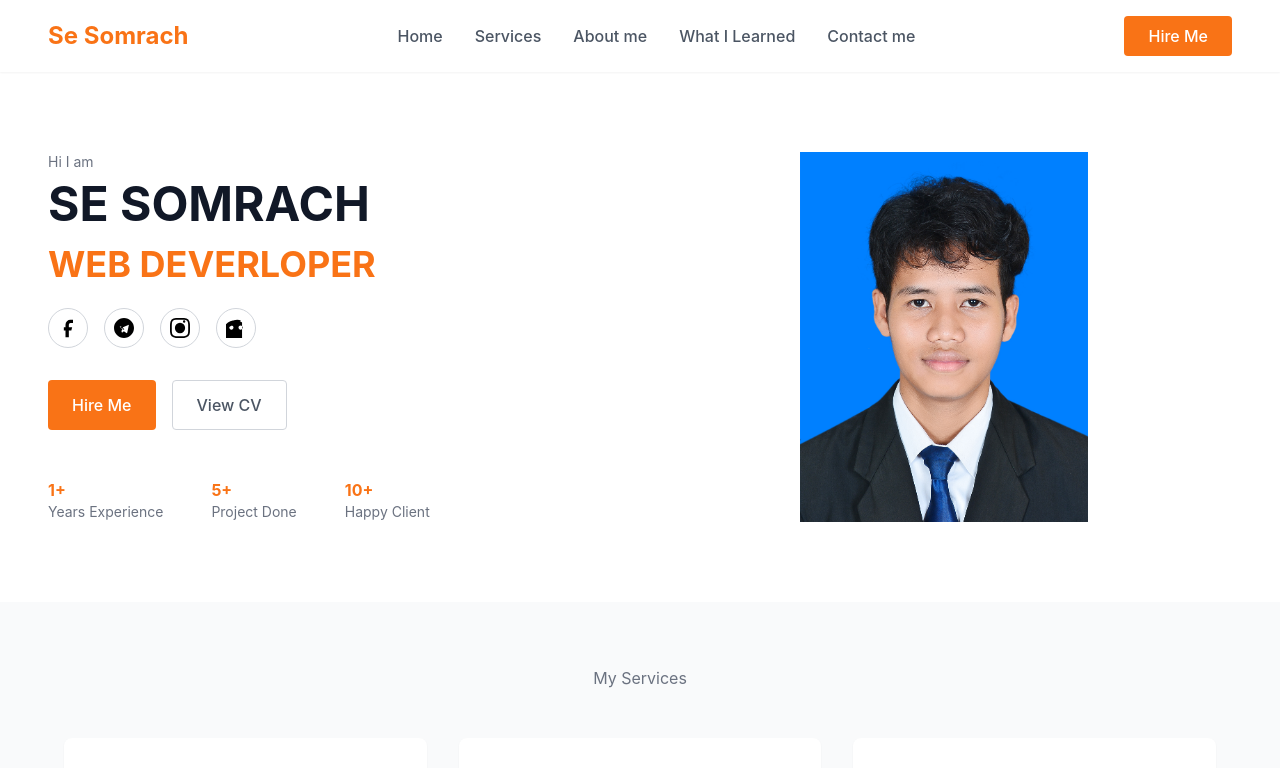
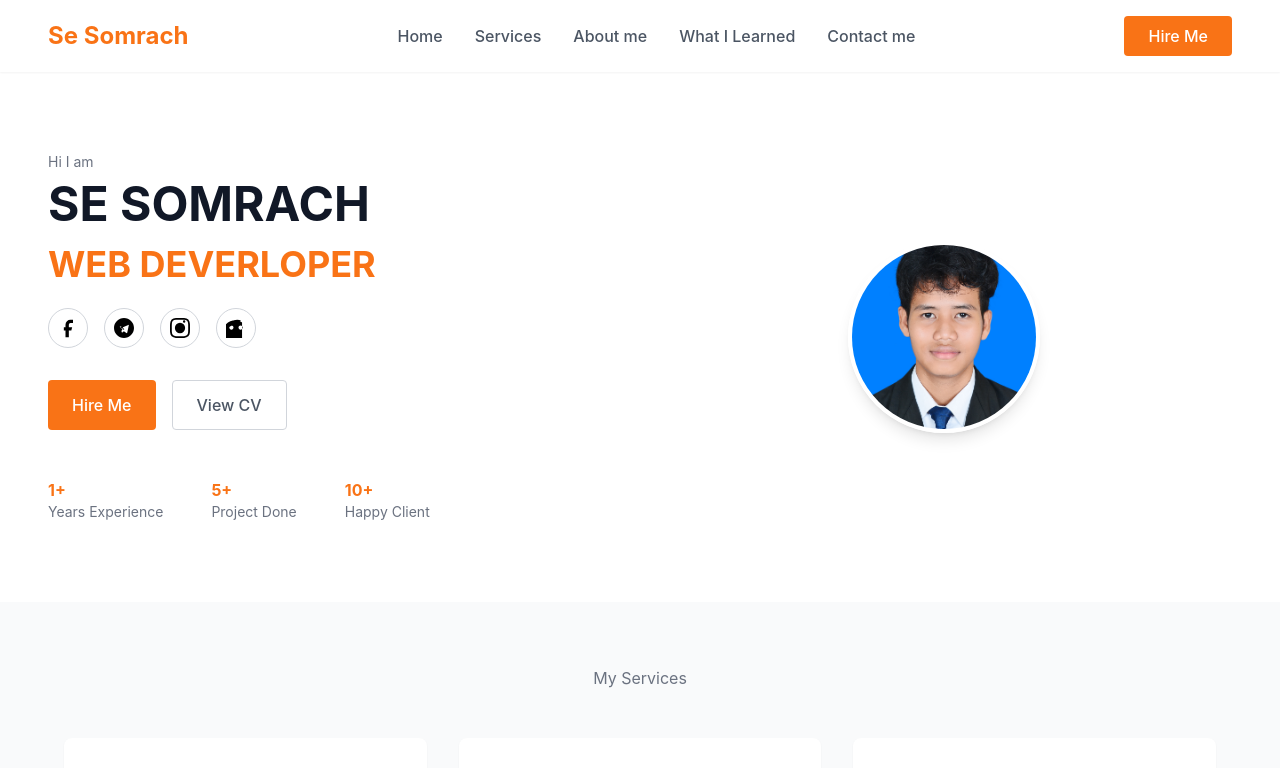
Before and after one commit to somrachse/portfolio, a React (Vite) app: page / in a window 1280 px wide. Shown: the top 768 px of the page. Built offline with nearby package versions, Linux system fonts and the light colour scheme.

Commit message:
Enhance image element in Hero component
Updated image element to include alt text and additional classes.

```diff
--- a/src/components/Hero.tsx
+++ b/src/components/Hero.tsx
@@ -64,7 +64,11 @@ export default function Hero() {
       {/* Right Image */}
       <div className="flex-1 flex justify-center">
         <div className="w-64 h-64 md:w-72 md:h-72 rounded-lg flex items-center justify-center">
-          <img src="img/P1.JPG" />
+          <img
+            src="img/P1.JPG"
+            alt="Profile Picture"
+            className="w-48 h-48 object-cover rounded-full border-4 border-white shadow-lg"
+          />
         </div>
       </div>
 
```
